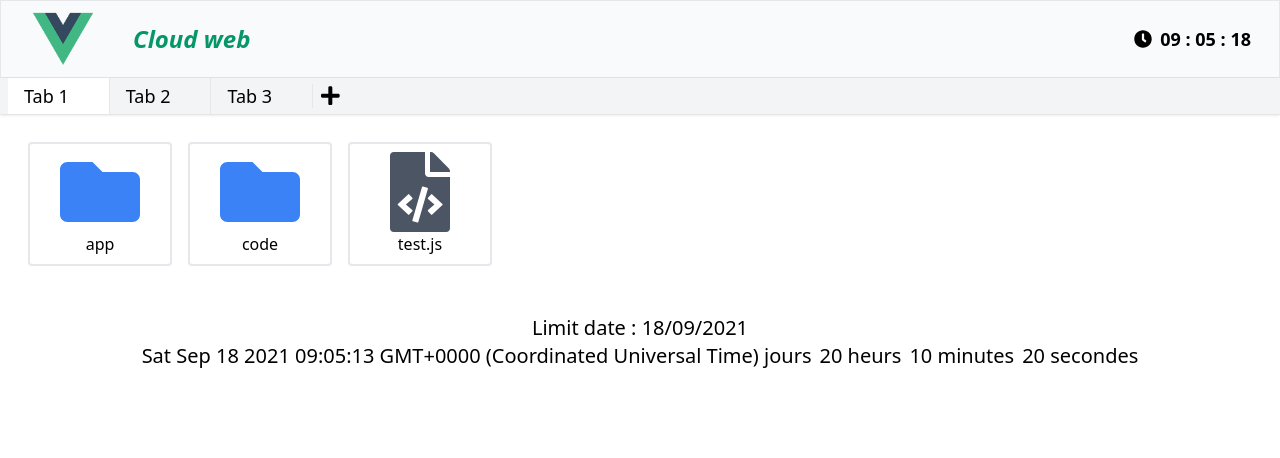
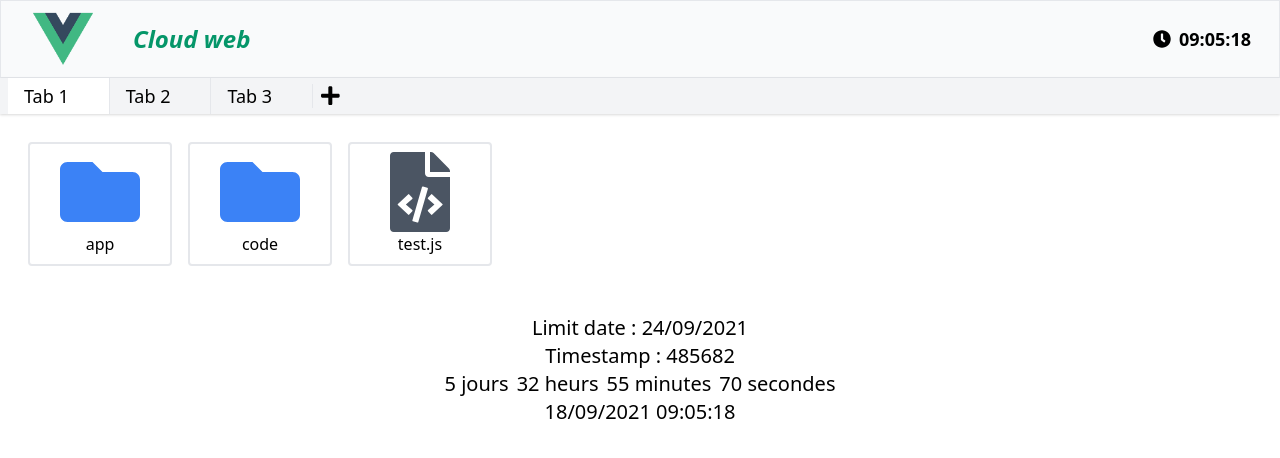
Before and after one commit to thomas-gleizes/cloud-web, a Vue app: page / in a window 1280 px wide. Shown: the top 458 px of the page. Built offline with nearby package versions, Linux system fonts and the light colour scheme.

Commit message:
time interval

```diff
--- a/src/App.vue
+++ b/src/App.vue
@@ -9,7 +9,7 @@ export default {
   components: { TimeTo, Header, Folder, File },
   data() {
     return {
-      limitDate: new Date()
+      limitDate: new Date('2021-09-24 00:00:00')
     }
   }
 };
--- a/src/components/common/Clock.vue
+++ b/src/components/common/Clock.vue
@@ -30,5 +30,5 @@ export default {
 </script>
 
 <template>
-  {{ singleDigit(hours) }} : {{ singleDigit(minutes) }} : {{ singleDigit(secondes) }}
+  {{ singleDigit(hours) }}:{{ singleDigit(minutes) }}:{{ singleDigit(secondes) }}
 </template>
--- a/src/components/common/TimeTo.vue
+++ b/src/components/common/TimeTo.vue
@@ -1,9 +1,16 @@
 <script>
 
 import moment from "moment";
+import Clock from "@/components/common/Clock";
+
+const SECOND = 1;
+const MINUTE = SECOND * 60;
+const HOUR = MINUTE * 60;
+const DAY = HOUR * 24;
 
 export default {
   name: "TimeTo",
+  components: { Clock },
   props: {
     limitDate: {
       type: Date,
@@ -12,23 +19,34 @@ export default {
   },
   methods: {
     singleDigit: (value) => `0${value}`.slice(-2),
-    getS: (value) => value && value.length >= 1 ? "s" : "",
-    format: (date) => moment(date).format('DD/MM/YYYY'),
-    getInterval: (time, timestamp) => time + timestamp,
+    format: (date) => moment(date).format("DD/MM/YYYY")
   },
   data() {
     return {
       interval: null,
-      days: (this.limitDate),
-      hours: 20,
-      minutes: 10,
-      secondes: 20
+      days: 0,
+      hours: 0,
+      minutes: 0,
+      secondes: 0,
+      timestampDiff: 0
     };
   },
   mounted() {
     this.interval = setInterval(() => {
+      let diff = Math.floor((this.limitDate.getTime() - Date.now()) / 1000);
+      this.timestampDiff = diff;
 
-    }, 1000)
+      this.days = Math.floor(diff / DAY);
+      diff -= Math.floor(Math.floor((diff / DAY)));
+      this.hours = Math.floor(Math.floor(diff / HOUR) * 24 / 100);
+      diff -= Math.floor(diff / HOUR);
+      this.minutes = Math.floor(Math.floor(diff / MINUTE) * 60 / 100);
+      diff -= Math.floor(diff / MINUTE);
+      this.secondes = Math.floor(Math.floor(diff / SECOND) * 60 / 100);
+    }, 100);
+  },
+  unmounted() {
+    clearInterval(this.interval);
   }
 };
 </script>
@@ -37,10 +55,17 @@ export default {
   <div class="">
     Limit date : {{ format(this.limitDate) }}
   </div>
+  <div>
+    Timestamp : {{ timestampDiff }}
+  </div>
   <div class="flex justify-center">
     <div class="mx-1">{{ days }} jours</div>
-    <div class="mx-1">{{ hours }} heurs</div>
-    <div class="mx-1">{{ minutes }} minutes</div>
-    <div class="mx-1">{{ secondes }} secondes</div>
+    <div class="mx-1">{{ singleDigit(hours) }} heurs</div>
+    <div class="mx-1">{{ singleDigit(minutes) }} minutes</div>
+    <div class="mx-1">{{ singleDigit(secondes) }} secondes</div>
+  </div>
+  <div class="text-center">
+    {{ format(new Date()) }}
+    <Clock />
   </div>
 </template>
```
